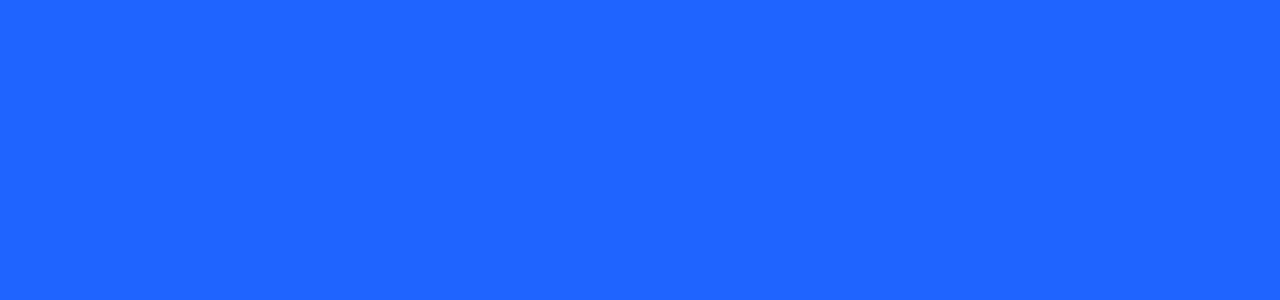
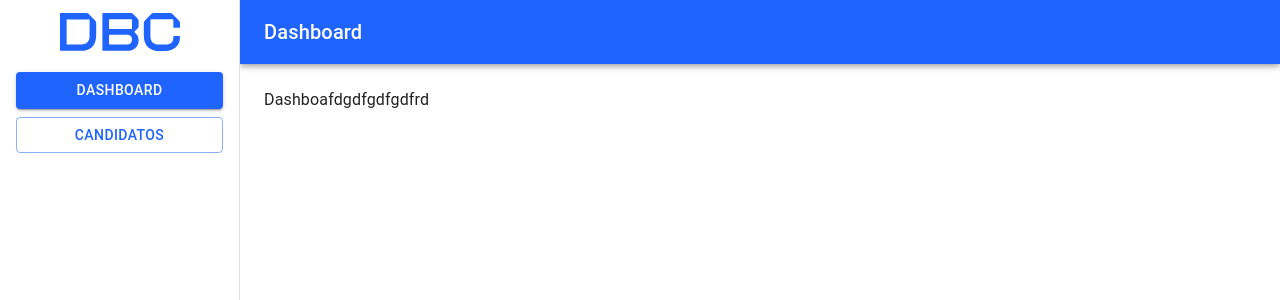
Before and after one commit to Danieljacon/vemser-vemser, a React (Create React App) app: page /dashboard in a window 1280 px wide. Before the commit this address had no page. Shown: the top 300 px of the page. Built offline with nearby package versions, Linux system fonts and the light colour scheme; sample sign-in values are in the browser's storage.

Commit message:
feito o drawer das rotas de dashboard

```diff
--- a/src/Router.tsx
+++ b/src/Router.tsx
@@ -4,6 +4,8 @@ import { Candidates } from "./pages/Candidates";
 import { Home } from "./pages/Home";
 import { theme } from "./utils/theme";
 import { CandidatesProvider } from "./context/CandidatesContext";
+import { PrivateRoute } from "./pages/PrivateRoute";
+import { Dashboard } from "./pages/Dashboard";
 
 export const Router = () => {
   return (
@@ -12,8 +14,12 @@ export const Router = () => {
         <CandidatesProvider>
           <Routes>
             <Route path="/" element={<Home />} />
+            <Route path="/register" element={<Candidates />} />
 
-            <Route path="/register" element={<Candidates />} />
+            <Route element={<PrivateRoute />} >
+              <Route path="/dashboard" element={<Dashboard />} />
+            </Route>
+
           </Routes>
         </CandidatesProvider>
       </ThemeProvider>
--- /dev/null
+++ b/src/components/drawerContainer/index.tsx
@@ -0,0 +1,143 @@
+import {
+  AppBar,
+  Box,
+  CssBaseline,
+  Drawer,
+  IconButton,
+  List,
+  ListItem,
+  Button,
+  Toolbar,
+  Typography,
+} from "@mui/material";
+import { useState } from "react";
+import { Link, useLocation } from "react-router-dom";
+import { IDrawerContainerProps } from "../../utils/interfaces";
+import { menuItems } from "../../utils/menuItems";
+import { List as ListIcon } from "phosphor-react";
+import logoDbc from "../../assets/logo-blue.svg";
+
+const drawerWidth = 240;
+export const DrawerContainer = (props: IDrawerContainerProps) => {
+  const { window } = props;
+  const [mobileOpen, setMobileOpen] = useState(false);
+  const { pathname } = useLocation();
+
+  const handleDrawerToggle = () => {
+    setMobileOpen(!mobileOpen);
+  };
+
+  const drawer = (
+    <div>
+      <Toolbar
+        sx={{
+          img: {
+            maxWidth: "120px",
+            display: "flex",
+            margin: "0 auto",
+          },
+        }}
+      >
+        <img src={logoDbc} alt="logo" />
+      </Toolbar>
+
+      <List>
+        {menuItems.map((text) => (
+          <ListItem key={text.text} disablePadding>
+            <Button
+              component={Link}
+              variant={pathname === text.path ? "contained" : "outlined"}
+              to={text.path}
+              sx={{
+                width: "100%",
+                mx: 2,
+                mb: 1,
+              }}
+            >
+              {text.text}
+            </Button>
+          </ListItem>
+        ))}
+      </List>
+    </div>
+  );
+
+  const container =
+    window !== undefined ? () => window().document.body : undefined;
+
+  return (
+    <Box sx={{ display: "flex" }}>
+      <CssBaseline />
+      <AppBar
+        position="fixed"
+        sx={{
+          width: { sm: `calc(100% - ${drawerWidth}px)` },
+          ml: { sm: `${drawerWidth}px` },
+        }}
+      >
+        <Toolbar>
+          <IconButton
+            color="inherit"
+            aria-label="open drawer"
+            edge="start"
+            onClick={handleDrawerToggle}
+            sx={{ mr: 2, display: { sm: "none" } }}
+          >
+            <ListIcon size={28} color="#ffffff" weight="bold" />
+          </IconButton>
+          <Typography variant="h6" noWrap component="div">
+            {menuItems.find((item) => item.path === pathname)?.text}
+          </Typography>
+        </Toolbar>
+      </AppBar>
+      <Box
+        component="nav"
+        sx={{ width: { sm: drawerWidth }, flexShrink: { sm: 0 } }}
+        aria-label="mailbox folders"
+      >
+        <Drawer
+          container={container}
+          variant="temporary"
+          open={mobileOpen}
+          onClose={handleDrawerToggle}
+          ModalProps={{
+            keepMounted: true,
+          }}
+          sx={{
+            display: { xs: "block", sm: "none" },
+            "& .MuiDrawer-paper": {
+              boxSizing: "border-box",
+              width: drawerWidth,
+            },
+          }}
+        >
+          {drawer}
+        </Drawer>
+        <Drawer
+          variant="permanent"
+          sx={{
+            display: { xs: "none", sm: "block" },
+            "& .MuiDrawer-paper": {
+              boxSizing: "border-box",
+              width: drawerWidth,
+            },
+          }}
+          open
+        >
+          {drawer}
+        </Drawer>
+      </Box>
+      <Box
+        component="main"
+        sx={{
+          flexGrow: 1,
+          p: 3,
+          width: { sm: `calc(100% - ${drawerWidth}px)` },
+        }}
+      >
+        <Toolbar />
+        {props.children}
+      </Box>
+    </Box>
+  );
+};
--- /dev/null
+++ b/src/pages/Dashboard/index.tsx
@@ -0,0 +1,7 @@
+import React from 'react'
+
+export const Dashboard = () => {
+  return (
+    <div>Dashboafdgdfgdfgdfrd</div>
+  )
+}
--- a/src/pages/Home/index.tsx
+++ b/src/pages/Home/index.tsx
@@ -7,14 +7,21 @@ import {
   TextField,
   Typography,
 } from "@mui/material";
-import { Link } from "react-router-dom";
+import { Link, useNavigate } from "react-router-dom";
 import { useForm } from "react-hook-form";
 import { yupResolver } from "@hookform/resolvers/yup";
 import { ILogin } from "../../utils/interfaces";
 import { loginSchema } from "../../utils/schemas";
+import { useEffect } from "react";
 import logoDbc from "../../assets/logo-white.svg";
 
 export const Home: React.FC = () => {
+
+  useEffect(() => {
+    const token = localStorage.getItem("token");
+    token && navigate("/dashboard");
+  }, []);
+  const navigate = useNavigate();
 
   const {
     register,
@@ -108,6 +115,11 @@ export const Home: React.FC = () => {
                   variant="contained"
                   color="primary"
                   id="home-entrar"
+                  onClick={() => {
+                    // add to localStorage a token = asd
+                    localStorage.setItem("token", "asd");
+                    navigate("/dashboard");
+                  }}
                 >
                   Entrar
                 </Button>
--- /dev/null
+++ b/src/pages/PrivateRoute/index.tsx
@@ -0,0 +1,16 @@
+import { Outlet, Navigate } from "react-router-dom";
+import { DrawerContainer } from "../../components/drawerContainer";
+
+export const PrivateRoute = () => {
+  const token = localStorage.getItem("token");
+
+  if (!token) {
+    return <Navigate to="/" />;
+  } else {
+    return (
+      <DrawerContainer>
+        <Outlet />
+      </DrawerContainer>
+    );
+  }
+};
--- a/src/utils/interfaces.ts
+++ b/src/utils/interfaces.ts
@@ -28,6 +28,11 @@ export interface IInscriptionForm {
   lgpd: boolean,
 }
 
+export interface IDrawerContainerProps {
+  children: React.ReactNode;
+  window?: () => Window;
+}
+
 export interface IStepProps {
   nextFormStep?: () => void;
   formStep?: number;
--- /dev/null
+++ b/src/utils/menuItems.ts
@@ -0,0 +1,15 @@
+interface MenuItem {
+    text: string;
+    path: string;
+}
+
+export const menuItems: MenuItem[] = [
+  {
+    text: "Dashboard",
+    path: "/dashboard",
+  },
+  {
+    text: "Candidatos",
+    path: "/asda",
+  },
+];
```
Also changed, not shown: src/assets/logo-blue.svg (added).
